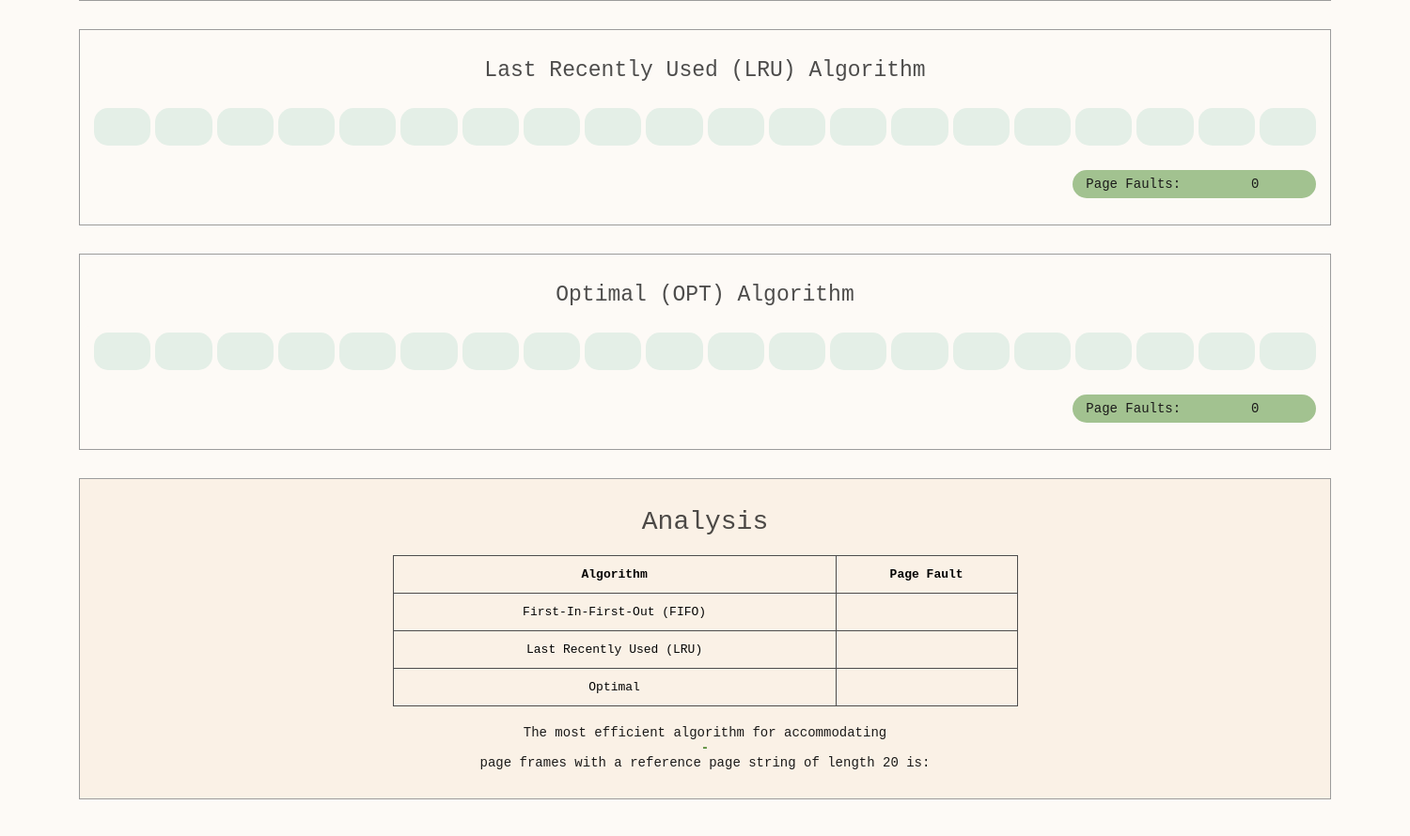
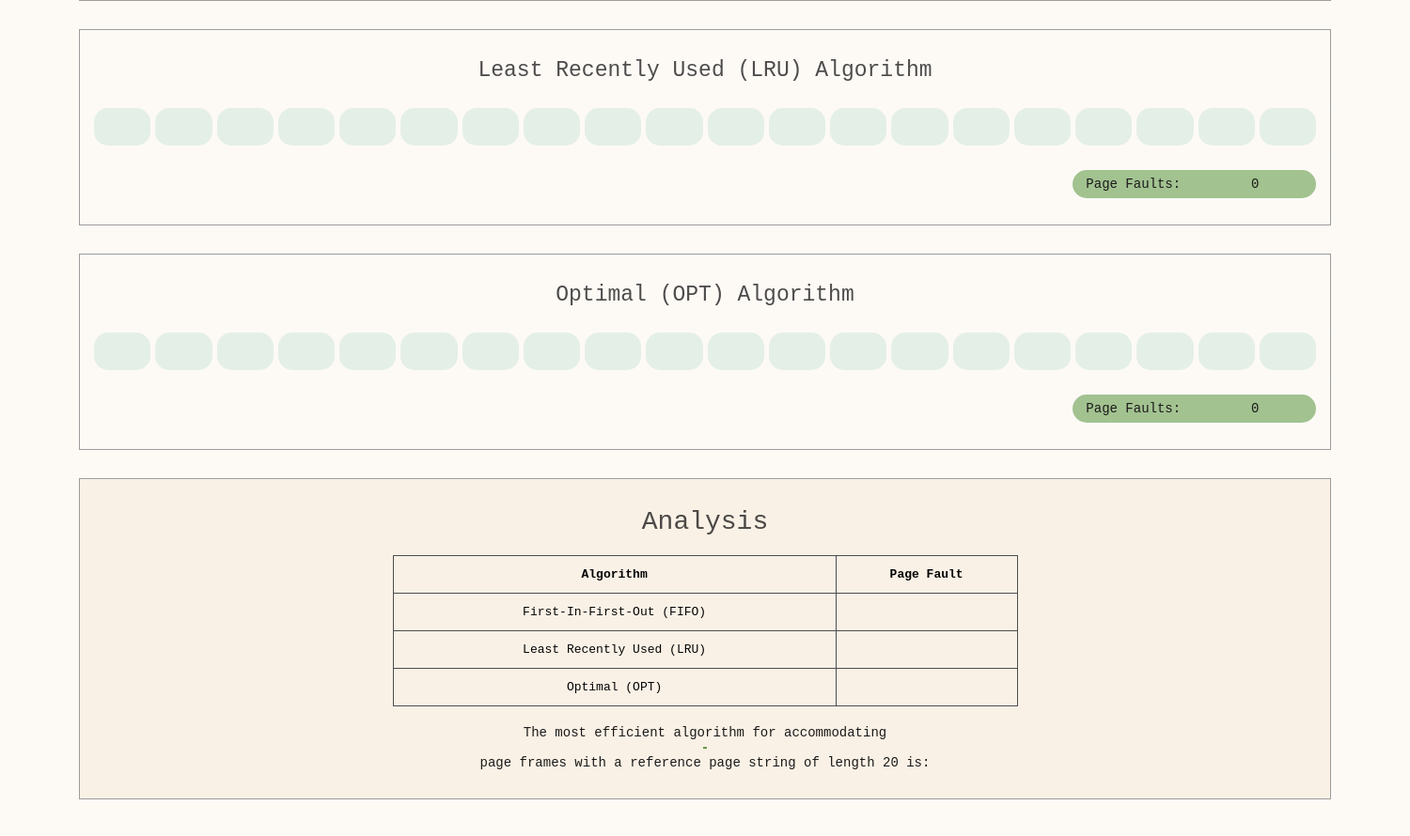
Before and after one commit to shoichiideologies/page-replacement-algorithm, an Electron app: page index.html in a window 1500 px wide. Shown: the part 628-1518 px from the top of the page at 94% size. Drawn offline with Linux system fonts and the light colour scheme.

Commit message:
"last" to "least"

```diff
--- a/index.html
+++ b/index.html
@@ -47,7 +47,7 @@
 					</p>
 				</section>
 				<section class="algorithm">
-					<h2>Last Recently Used (LRU) Algorithm</h2>
+					<h2>Least Recently Used (LRU) Algorithm</h2>
 					<div class="simulation" id="lru">
 						<div class="string-container">
 							<div class="string"></div>
@@ -96,11 +96,11 @@
 							<td id="fifo-page-fault"></td>
 						</tr>
 						<tr>
-							<td>Last Recently Used (LRU)</td>
+							<td>Least Recently Used (LRU)</td>
 							<td id="lru-page-fault"></td>
 						</tr>
 						<tr>
-							<td>Optimal</td>
+							<td>Optimal (OPT)</td>
 							<td id="optimal-page-fault"></td>
 						</tr>
 					</table>
--- a/renderer.js
+++ b/renderer.js
@@ -106,19 +106,16 @@ function simulateAlgorithms(referenceString, frameCount) {
 			switch (algoId) {
 				case 'fifo': {
 					pageFault = simulateFIFO(frames, frameCount, pageNumber);
-
 					break;
 				}
 
 				case 'lru': {
 					pageFault = simulateLRU(frames, frameCount, pageNumber, referenceString.slice(0, index));
-
 					break;
 				}
 
 				case 'optimal': {
 					pageFault = simulateOptimal(frames, frameCount, pageNumber, referenceString.slice(index + 1));
-
 					break;
 				}
 				// No default
@@ -134,10 +131,10 @@ function simulateAlgorithms(referenceString, frameCount) {
 					pageResult.style.width = '100%';
 					pageResult.style.height = '30px';
 					pageResult.style.borderRadius = 'inherit';
+					pageResult.style.backgroundColor = framePage === pageNumber ? 'rgba(153, 188, 133, 0.7)' : 'rgba(153, 188, 133, 0.3)';
 					pageDiv.append(pageResult);
 				}
 			}
-			// Otherwise, leave blank for page hits
 		}
 
 		// 👇 After loop, update page fault result
```
Also changed, not shown: information.html (+1 -1 lines), images/1 OS-case_study-page_replacement_algorithm-ss.png (deleted), images/1 OS-case_study-page_replacement_algorithm-ss.png.png (added), images/2 OS-case_study-page_replacement_algorithm-ss.png (deleted), images/2 OS-case_study-page_replacement_algorithm-ss.png.png (added), 1 other file. Lines whose indentation alone changed are shown as unchanged.
